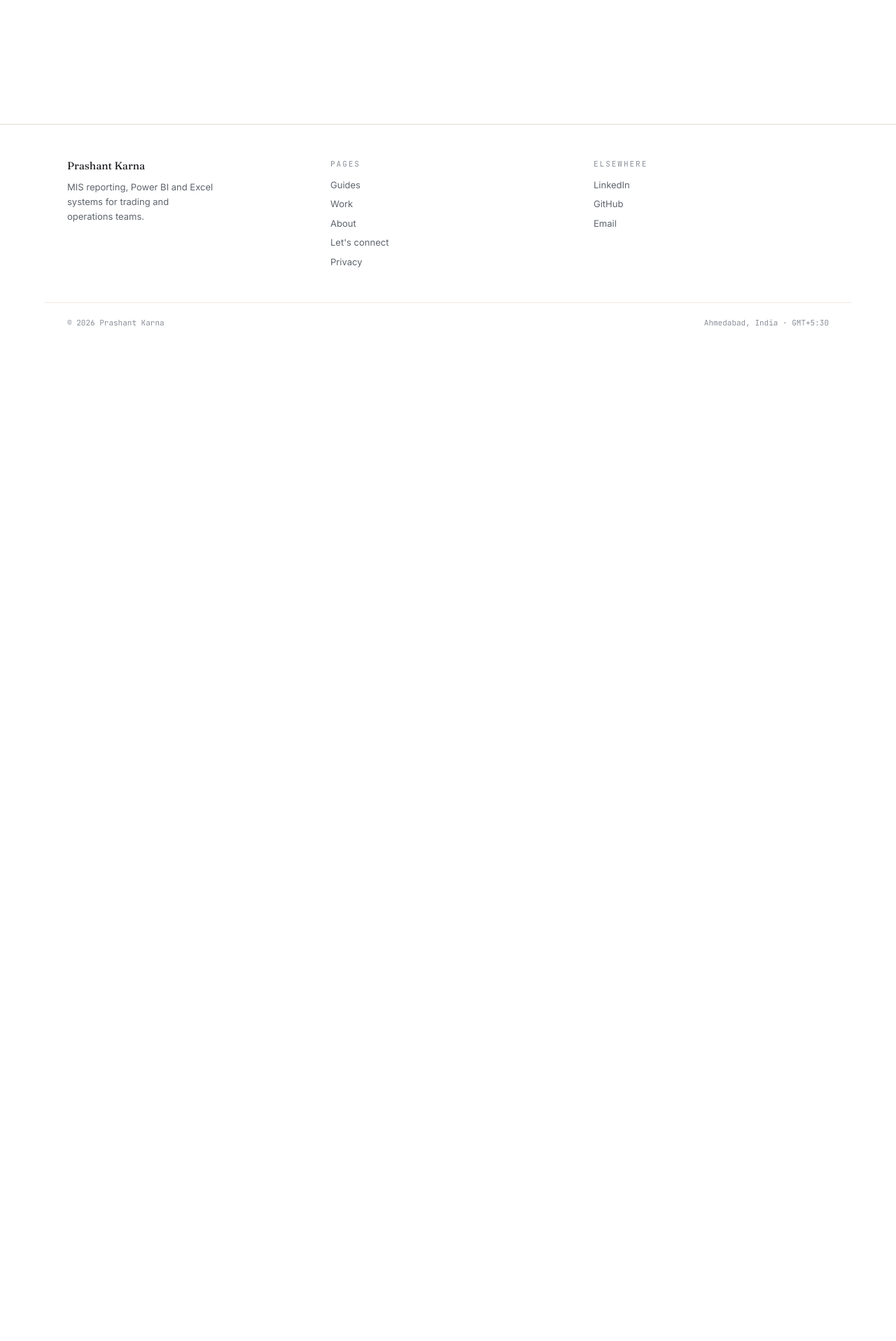
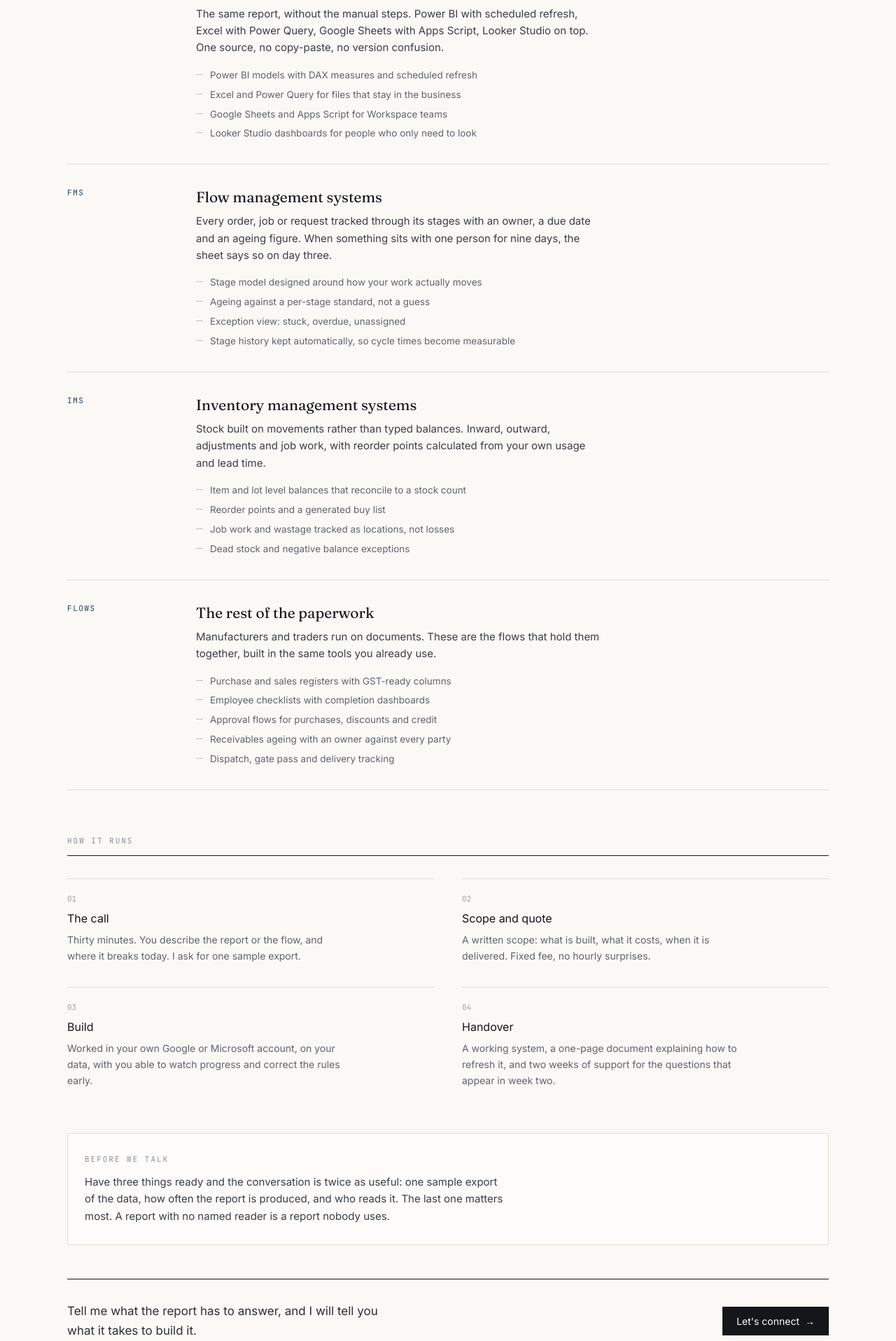
Before and after one commit to legitanna/Prashant-Portfolio, a Next.js app: page /services in a window 1280 px wide. Before the commit this address had no page. Shown: the part 784-2700 px from the top of the page at 70% size. Before the commit the page ends 1274 px from the top, so only its background shows below. Built offline with nearby package versions, Linux system fonts and the light colour scheme.

Commit message:
Add services page, move resume out of the header, generalise positioning copy

```diff
--- a/app/about/page.tsx
+++ b/app/about/page.tsx
@@ -113,7 +113,7 @@ export default function AboutPage() {
     <div className="wrap-narrow py-14 sm:py-16">
       <p className="eyebrow">About</p>
       <h1 className="display mt-5 max-w-[26ch] text-[2.2rem] sm:text-[2.9rem]">
-        I design and run the systems a trading business reports from.
+        I design and run the systems a business reports from.
       </h1>
 
       <div className="mt-8 space-y-5 text-[16.5px] leading-relaxed text-[#3a3f46]">
--- a/app/guides/[slug]/page.tsx
+++ b/app/guides/[slug]/page.tsx
@@ -97,8 +97,8 @@ export default function GuidePage({ params }: Params) {
         <aside className="mt-14 border border-[#e2ddd4] bg-white/60 px-6 py-7">
           <p className="eyebrow">Need this built</p>
           <p className="mt-3 max-w-[52ch] text-[15.5px] leading-relaxed text-[#3a3f46]">
-            I build monthly reporting packs, lot-wise stock reports and Power BI dashboards
-            for trading and distribution teams. Send the file and what it has to answer.
+            I build reporting packs, flow and inventory systems and dashboards for businesses
+            that run on spreadsheets. Send the file and what it has to answer.
           </p>
           <Link
             href="/contact"
--- /dev/null
+++ b/app/services/page.tsx
@@ -0,0 +1,201 @@
+import type { Metadata } from 'next';
+import Link from 'next/link';
+
+export const metadata: Metadata = {
+  title: 'Services — FMS, IMS and automated reporting',
+  description:
+    'I build FMS flow management systems, IMS inventory systems, checklists and automated MIS reporting in Power BI, Excel, Google Sheets and Looker Studio for manufacturers and traders.',
+  keywords: [
+    'FMS',
+    'flow management system',
+    'IMS',
+    'inventory management system',
+    'MIS reporting',
+    'Power BI reporting',
+    'Looker Studio dashboard',
+    'Google Sheets automation',
+  ],
+  alternates: { canonical: 'https://prashantkarna.com/services' },
+};
+
+const services = [
+  {
+    term: 'MIS',
+    title: 'Monthly and daily MIS reports',
+    body: 'The pack management actually reads: actual against budget, variance by region or category, the five exceptions that matter, and a short written commentary. Built to close in an hour, not a week.',
+    points: [
+      'Daily flash: sales, collections, cash position',
+      'Monthly pack: revenue, margin, units, working capital',
+      'Reconciliation checks so the total is defensible',
+    ],
+  },
+  {
+    term: 'Automation',
+    title: 'Reports that run themselves',
+    body: 'The same report, without the manual steps. Power BI with scheduled refresh, Excel with Power Query, Google Sheets with Apps Script, Looker Studio on top. One source, no copy-paste, no version confusion.',
+    points: [
+      'Power BI models with DAX measures and scheduled refresh',
+      'Excel and Power Query for files that stay in the business',
+      'Google Sheets and Apps Script for Workspace teams',
+      'Looker Studio dashboards for people who only need to look',
+    ],
+  },
+  {
+    term: 'FMS',
+    title: 'Flow management systems',
+    body: 'Every order, job or request tracked through its stages with an owner, a due date and an ageing figure. When something sits with one person for nine days, the sheet says so on day three.',
+    points: [
+      'Stage model designed around how your work actually moves',
+      'Ageing against a per-stage standard, not a guess',
+      'Exception view: stuck, overdue, unassigned',
+      'Stage history kept automatically, so cycle times become measurable',
+    ],
+  },
+  {
+    term: 'IMS',
+    title: 'Inventory management systems',
+    body: 'Stock built on movements rather than typed balances. Inward, outward, adjustments and job work, with reorder points calculated from your own usage and lead time.',
+    points: [
+      'Item and lot level balances that reconcile to a stock count',
+      'Reorder points and a generated buy list',
+      'Job work and wastage tracked as locations, not losses',
+      'Dead stock and negative balance exceptions',
+    ],
+  },
+  {
+    term: 'Flows',
+    title: 'The rest of the paperwork',
+    body: 'Manufacturers and traders run on documents. These are the flows that hold them together, built in the same tools you already use.',
+    points: [
+      'Purchase and sales registers with GST-ready columns',
+      'Employee checklists with completion dashboards',
+      'Approval flows for purchases, discounts and credit',
+      'Receivables ageing with an owner against every party',
+      'Dispatch, gate pass and delivery tracking',
+    ],
+  },
+];
+
+const steps = [
+  {
+    n: '01',
+    title: 'The call',
+    body: 'Thirty minutes. You describe the report or the flow, and where it breaks today. I ask for one sample export.',
+  },
+  {
+    n: '02',
+    title: 'Scope and quote',
+    body: 'A written scope: what is built, what it costs, when it is delivered. Fixed fee, no hourly surprises.',
+  },
+  {
+    n: '03',
+    title: 'Build',
+    body: 'Worked in your own Google or Microsoft account, on your data, with you able to watch progress and correct the rules early.',
+  },
+  {
+    n: '04',
+    title: 'Handover',
+    body: 'A working system, a one-page document explaining how to refresh it, and two weeks of support for the questions that appear in week two.',
+  },
+];
+
+export default function ServicesPage() {
+  return (
+    <div className="wrap py-14 sm:py-16">
+      <p className="eyebrow">Services</p>
+      <h1 className="display mt-5 max-w-[22ch] text-[2.2rem] sm:text-[2.9rem]">
+        Systems that produce the numbers themselves.
+      </h1>
+      <p className="mt-6 max-w-[62ch] text-[16.5px] leading-relaxed text-[#3a3f46]">
+        I build reporting and operations systems for manufacturers and traders, in the tools
+        your team already opens every day. Fixed scope, fixed fee, handed over working.
+      </p>
+
+      <section className="mt-14">
+        <div className="border-b border-[#14161a] pb-3">
+          <h2 className="eyebrow">What I build</h2>
+        </div>
+
+        <div>
+          {services.map((s) => (
+            <article
+              key={s.title}
+              className="grid gap-3 border-b border-[#e2ddd4] py-8 lg:grid-cols-[9rem_1fr] lg:gap-10"
+            >
+              <div>
+                <p className="font-mono text-[11px] uppercase tracking-[0.14em] text-[#24405e]">
+                  {s.term}
+                </p>
+              </div>
+              <div>
+                <h3
+                  className="text-[21px] leading-snug text-[#14161a]"
+                  style={{ fontFamily: 'var(--font-display), Georgia, serif' }}
+                >
+                  {s.title}
+                </h3>
+                <p className="mt-2 max-w-[62ch] text-[15px] leading-relaxed text-[#3a3f46]">
+                  {s.body}
+                </p>
+                <ul className="mt-4 space-y-1.5">
+                  {s.points.map((p) => (
+                    <li
+                      key={p}
+                      className="flex gap-2.5 text-[13.5px] leading-relaxed text-[#5f646c]"
+                    >
+                      <span className="mt-[9px] h-px w-2.5 shrink-0 bg-[#c9c2b6]" />
+                      <span>{p}</span>
+                    </li>
+                  ))}
+                </ul>
+              </div>
+            </article>
+          ))}
+        </div>
+      </section>
+
+      <section className="mt-16">
+        <div className="border-b border-[#14161a] pb-3">
+          <h2 className="eyebrow">How it runs</h2>
+        </div>
+        <div className="grid gap-x-10 gap-y-8 py-8 sm:grid-cols-2">
+          {steps.map((s) => (
+            <div key={s.n} className="border-t border-[#e2ddd4] pt-5">
+              <p className="num font-mono text-[11px] text-[#a8a29a]">{s.n}</p>
+              <h3 className="mt-2 text-[16px] text-[#14161a]">{s.title}</h3>
+              <p className="mt-2 max-w-[46ch] text-[14px] leading-relaxed text-[#5f646c]">
+                {s.body}
+              </p>
+            </div>
+          ))}
+        </div>
+      </section>
+
+      <section className="mt-8">
+        <div className="border border-[#e2ddd4] bg-white/50 px-6 py-7">
+          <p className="eyebrow">Before we talk</p>
+          <p className="mt-3 max-w-[64ch] text-[15px] leading-relaxed text-[#3a3f46]">
+            Have three things ready and the conversation is twice as useful: one sample export
+            of the data, how often the report is produced, and who reads it. The last one
+            matters most. A report with no named reader is a report nobody uses.
+          </p>
+        </div>
+      </section>
+
+      <section className="mt-12">
+        <div className="flex flex-wrap items-center justify-between gap-6 border-t border-[#14161a] pt-8">
+          <p className="max-w-[42ch] text-[17px] leading-relaxed text-[#2b2f35]">
+            Tell me what the report has to answer, and I will tell you what it takes to build
+            it.
+          </p>
+          <Link
+            href="/contact"
+            className="inline-flex items-center gap-2 bg-[#14161a] px-5 py-2.5 text-[14px] text-[#fbf9f5] transition-colors hover:bg-[#24405e]"
+          >
+            Let&apos;s connect <span aria-hidden="true">→</span>
+          </Link>
+        </div>
+      </section>
+    </div>
+  );
+}
--- a/app/sitemap.ts
+++ b/app/sitemap.ts
@@ -14,6 +14,7 @@ export default function sitemap(): MetadataRoute.Sitemap {
   return [
     { url: base, lastModified: new Date(), changeFrequency: 'weekly', priority: 1 },
     { url: `${base}/guides`, lastModified: new Date(), changeFrequency: 'weekly', priority: 0.9 },
+    { url: `${base}/services`, lastModified: new Date(), changeFrequency: 'monthly', priority: 0.9 },
     { url: `${base}/projects`, lastModified: new Date(), changeFrequency: 'monthly', priority: 0.7 },
     { url: `${base}/about`, lastModified: new Date(), changeFrequency: 'monthly', priority: 0.6 },
     { url: `${base}/contact`, lastModified: new Date(), changeFrequency: 'yearly', priority: 0.5 },
--- a/components/ContactForm.tsx
+++ b/components/ContactForm.tsx
@@ -15,7 +15,10 @@ export default function ContactForm() {
       const res = await fetch('https://formspree.io/f/mgobgvld', {
         method: 'POST',
         headers: { 'Content-Type': 'application/json', Accept: 'application/json' },
-        body: JSON.stringify(form),
+        body: JSON.stringify({
+          ...form,
+          _subject: `New enquiry from prashantkarna.com — ${form.name || 'website'}`,
+        }),
       });
       if (res.ok) {
         setState('sent');
--- a/components/SiteFooter.tsx
+++ b/components/SiteFooter.tsx
@@ -12,7 +12,7 @@ export default function SiteFooter() {
             Prashant Karna
           </p>
           <p className="mt-2 max-w-[26ch] text-[13px] leading-relaxed text-[#5f646c]">
-            MIS reporting, Power BI and Excel systems for trading and operations teams.
+            Flow, stock and reporting systems for businesses that run on spreadsheets.
           </p>
         </div>
 
@@ -20,8 +20,9 @@ export default function SiteFooter() {
           <p className="eyebrow mb-3">Pages</p>
           <ul className="space-y-2 text-[13px] text-[#5f646c]">
             {[
+              { label: 'Services', href: '/services' },
+              { label: 'Work', href: '/projects' },
               { label: 'Guides', href: '/guides' },
-              { label: 'Work', href: '/projects' },
               { label: 'About', href: '/about' },
               { label: "Let's connect", href: '/contact' },
               { label: 'Privacy', href: '/privacy' },
--- a/components/SiteNav.tsx
+++ b/components/SiteNav.tsx
@@ -5,8 +5,9 @@ import { usePathname } from 'next/navigation';
 import { useState } from 'react';
 
 const links = [
+  { label: 'Services', href: '/services' },
+  { label: 'Work', href: '/projects' },
   { label: 'Guides', href: '/guides' },
-  { label: 'Work', href: '/projects' },
   { label: 'About', href: '/about' },
 ];
 
@@ -47,15 +48,6 @@ export default function SiteNav() {
               {link.label}
             </Link>
           ))}
-
-          <a
-            href="/Prashant_Karna_Resume.pdf"
-            target="_blank"
-            rel="noopener noreferrer"
-            className="text-[13.5px] text-[#5f646c] transition-colors hover:text-[#14161a]"
-          >
-            Résumé
-          </a>
 
           <Link
             href={cta.href}
@@ -104,14 +96,6 @@ export default function SiteNav() {
                 {link.label}
               </Link>
             ))}
-            <a
-              href="/Prashant_Karna_Resume.pdf"
-              target="_blank"
-              rel="noopener noreferrer"
-              className="border-b border-[#efeae2] py-3 text-sm text-[#2b2f35]"
-            >
-              Résumé (PDF)
-            </a>
             <Link
               href={cta.href}
               onClick={() => setOpen(false)}
```
